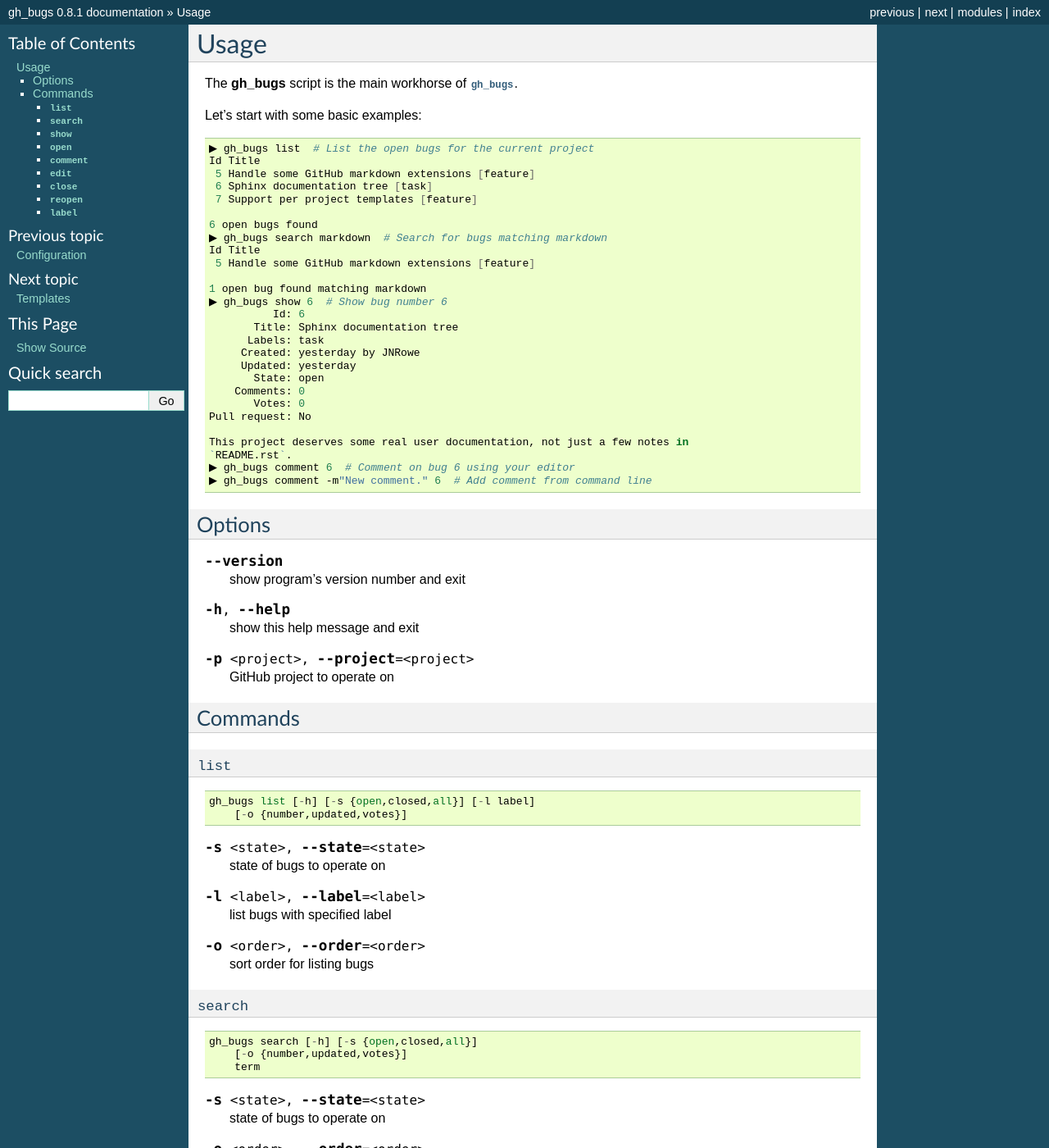
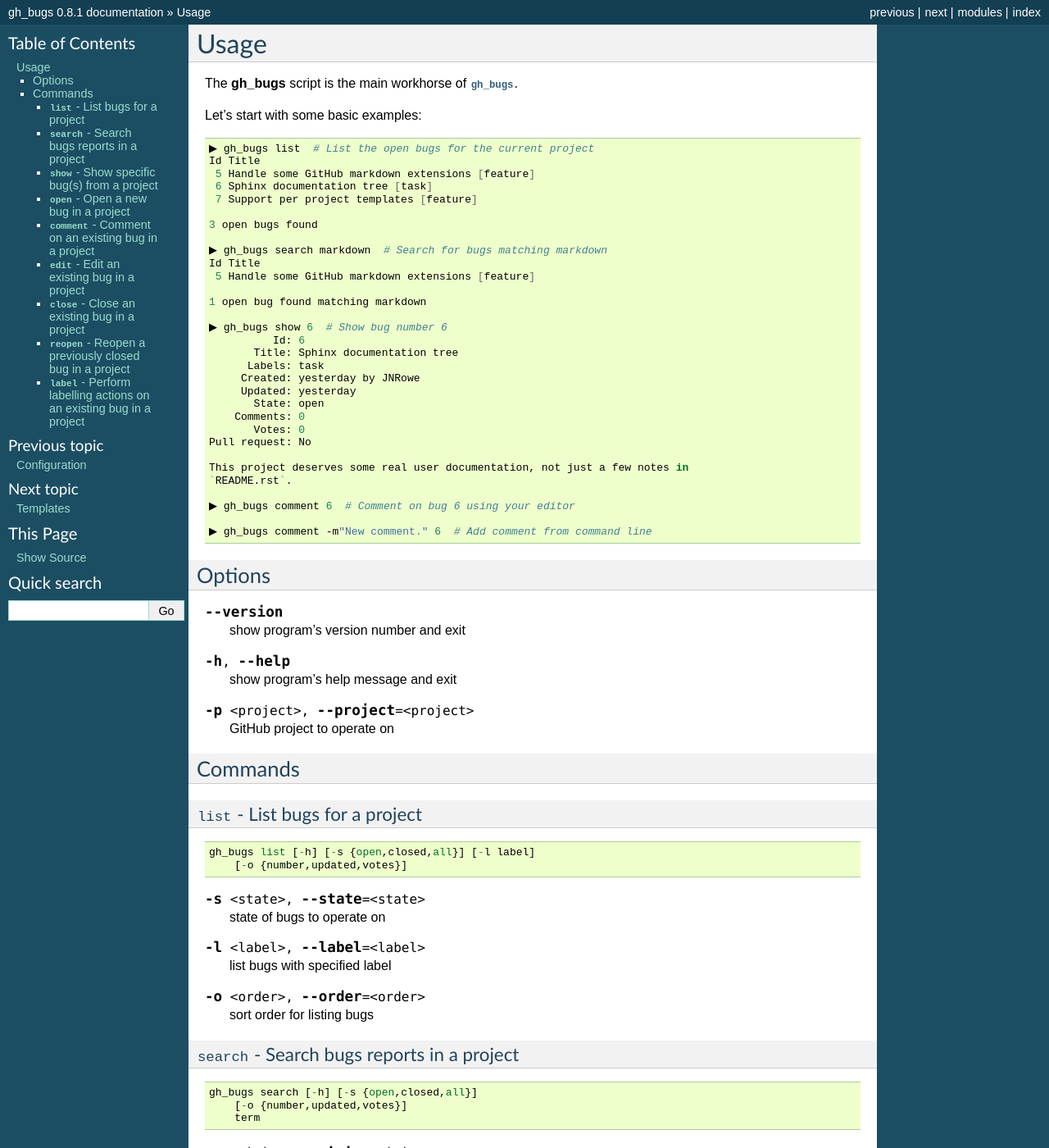
Before and after one commit to JNRowe/hubugs, a Sphinx documentation site: the page built from doc/usage.rst, in a window 1280 px wide and 1400 px high. Shown: the whole window at 82% size. Built offline with Sphinx 7.4.7, drawn with Linux system fonts in a browser that asks for light colours; some of the changed text lies outside the part shown.

Commit message:
Small usage/man page doc rewording.

```diff
--- a/doc/gh_bugs.1.rst
+++ b/doc/gh_bugs.1.rst
@@ -19,8 +19,8 @@
 -----------
 
 :mod:`gh_bugs` is a very simple client for working with GitHub's issue tracker.
-It allows you to perform all the issue related tasks you'd normally use the
-GitHub website for.
+It allows you to perform all the issue related tasks you'd normally perform from
+the command line.
 
 OPTIONS
 -------
@@ -29,7 +29,7 @@
     show program's version number and exit
 
 -h, --help
-    show this help message and exit
+    show program's help message and exit
 
 -p <project>, --project=<project>
     GitHub project to operate on.  You can supply just ``<project>`` if you wish
--- a/doc/usage.rst
+++ b/doc/usage.rst
@@ -13,12 +13,14 @@
      6 Sphinx documentation tree [task]
      7 Support per project templates [feature]
 
-    6 open bugs found
+    3 open bugs found
+
     ▶ gh_bugs search markdown  # Search for bugs matching markdown
     Id Title
      5 Handle some GitHub markdown extensions [feature]
 
     1 open bug found matching markdown
+
     ▶ gh_bugs show 6  # Show bug number 6
               Id: 6
            Title: Sphinx documentation tree
@@ -32,7 +34,9 @@
 
     This project deserves some real user documentation, not just a few notes in
     `README.rst`.
+
     ▶ gh_bugs comment 6  # Comment on bug 6 using your editor
+
     ▶ gh_bugs comment -m"New comment." 6  # Add comment from command line
 
 Options
@@ -46,7 +50,7 @@
 
 .. cmdoption:: -h, --help
 
-   show this help message and exit
+   show program's help message and exit
 
 .. cmdoption:: -p <project>, --project=<project>
 
@@ -55,10 +59,10 @@
 Commands
 --------
 
-``list``
-''''''''
+``list`` - List bugs for a project
+''''''''''''''''''''''''''''''''''
 
-.. program:: gh_bugs-list
+.. program:: gh_bugs list
 
 ::
 
@@ -73,14 +77,14 @@
 
    list bugs with specified label
 
-.. cmdoption::  -o <order>, --order=<order>
+.. cmdoption:: -o <order>, --order=<order>
 
    sort order for listing bugs
 
-``search``
-''''''''''
+``search`` - Search bugs reports in a project
+'''''''''''''''''''''''''''''''''''''''''''''
 
-.. program:: gh_bugs-search
+.. program:: gh_bugs search
 
 ::
 
@@ -92,31 +96,31 @@
 
    state of bugs to operate on
 
-.. cmdoption::  -o <order>, --order=<order>
+.. cmdoption:: -o <order>, --order=<order>
 
    sort order for listing bugs
 
-``show``
-''''''''
+``show`` - Show specific bug(s) from a project
+''''''''''''''''''''''''''''''''''''''''''''''
 
-.. program:: gh_bugs-show
+.. program:: gh_bugs show
 
 ::
 
     gh_bugs show [-h] [-f] [-p] bugs [bugs ...]
 
-.. cmdoption::  -f, --full
+.. cmdoption:: -f, --full
 
    show bug including comments
 
-.. cmdoption::  -p, --patch
+.. cmdoption:: -p, --patch
 
    display patches for pull requests
 
-``open``
-''''''''
+``open`` - Open a new bug in a project
+''''''''''''''''''''''''''''''''''''''
 
-.. program:: gh_bugs-open
+.. program:: gh_bugs open
 
 ::
 
@@ -126,10 +130,10 @@
 
    read message from standard input
 
-``comment``
-'''''''''''
+``comment`` - Comment on an existing bug in a project
+'''''''''''''''''''''''''''''''''''''''''''''''''''''
 
-.. program:: gh_bugs-comment
+.. program:: gh_bugs comment
 
 ::
 
@@ -143,10 +147,10 @@
 
    comment text
 
-``edit``
-''''''''
+``edit`` - Edit an existing bug in a project
+''''''''''''''''''''''''''''''''''''''''''''
 
-.. program:: gh_bugs-edit
+.. program:: gh_bugs edit
 
 ::
 
@@ -156,10 +160,10 @@
 
    read message from standard input
 
-``close``
-'''''''''
+``close`` - Close an existing bug in a project
+''''''''''''''''''''''''''''''''''''''''''''''
 
-.. program:: gh_bugs-close
+.. program:: gh_bugs close
 
 ::
 
@@ -173,10 +177,10 @@
 
    comment text
 
-``reopen``
-''''''''''
+``reopen`` - Reopen a previously closed bug in a project
+''''''''''''''''''''''''''''''''''''''''''''''''''''''''
 
-.. program:: gh_bugs-reopen
+.. program:: gh_bugs reopen
 
 ::
 
@@ -190,11 +194,10 @@
 
    comment text
 
+``label`` - Perform labelling actions on an existing bug in a project
+'''''''''''''''''''''''''''''''''''''''''''''''''''''''''''''''''''''
 
-``label``
-'''''''''
-
-.. program:: gh_bugs-label
+.. program:: gh_bugs label
 
 ::
 
```
